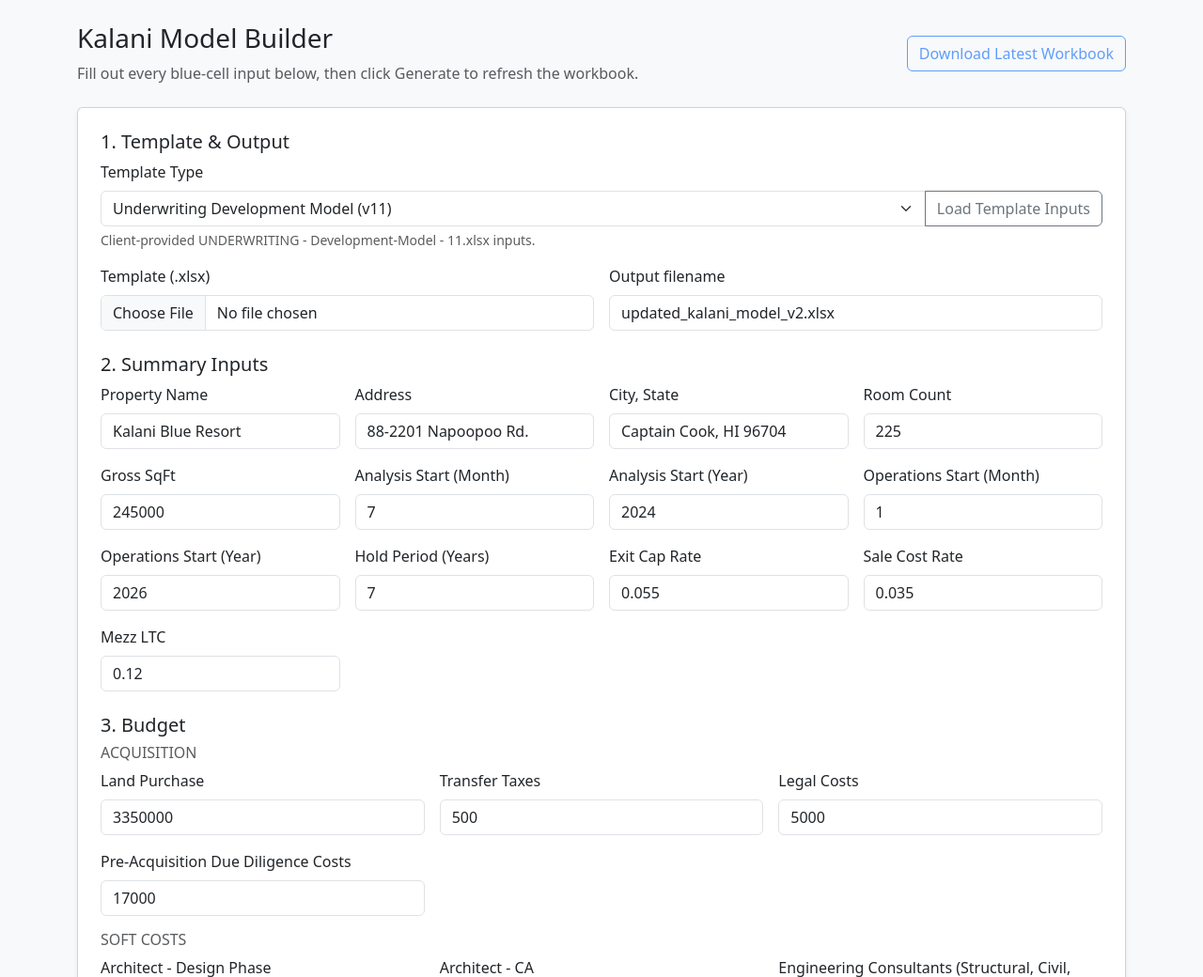
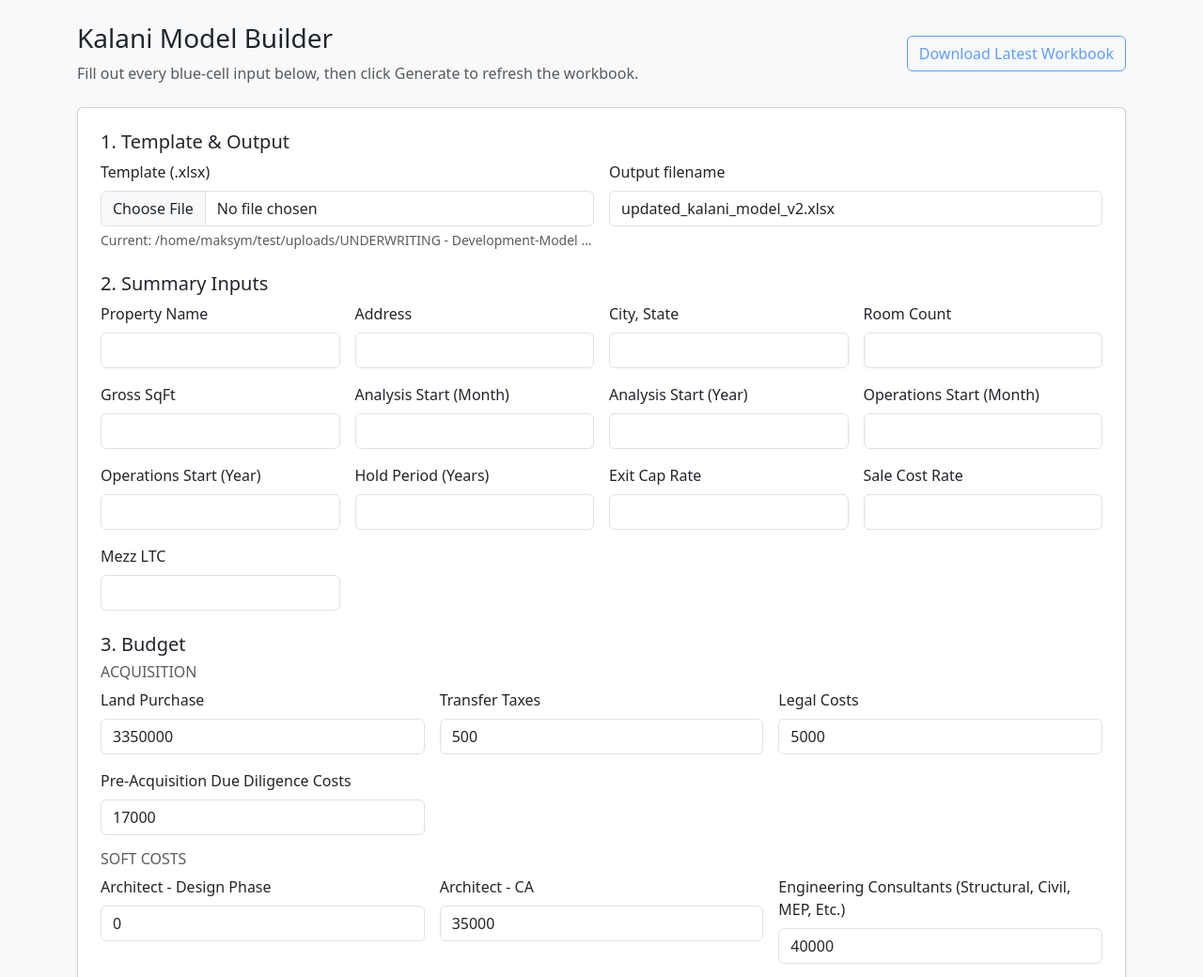
Before and after one commit to trusttogether/kalani_model_builder, a Flask app: page / in a window 1280 px wide. Shown: the top 1040 px of the page at 94% size. Run offline with Flask 3, Linux system fonts and the light colour scheme.

Commit message:
Refactor app.py and update kalani_config.yaml to remove template loading functionality
- Removed the template selection and loading logic from the application, including associated preset configurations.
- Updated `kalani_config.yaml` to reset input fields to empty strings for initial setup.
- Simplified the index route in `app.py` to streamline the configuration loading process.
- Adjusted README instructions to reflect the removal of the template loading feature.

```diff
--- a/app.py
+++ b/app.py
@@ -2,7 +2,6 @@ import os
 import sys
 import subprocess
 from pathlib import Path
-from typing import Dict
 
 from flask import (
     Flask,
@@ -23,21 +22,6 @@ CONFIG_PATH = BASE_DIR / "kalani_config.yaml"
 SCRIPT_PATH = BASE_DIR / "rebuild_kalani.py"
 UPLOAD_DIR = BASE_DIR / "uploads"
 UPLOAD_DIR.mkdir(exist_ok=True)
-PRESET_DIR = BASE_DIR / "presets"
-
-TEMPLATE_PRESETS: Dict[str, Dict[str, object]] = {
-    "acre_hotel": {
-        "label": "A.CRE Hotel Development (v1.57)",
-        "description": "Original A.CRE underwriting template with Kalani sample inputs.",
-        "path": PRESET_DIR / "acre_hotel.yaml",
-    },
-    "underwriting_dev11": {
-        "label": "Underwriting Development Model (v11)",
-        "description": "Client-provided UNDERWRITING - Development-Model - 11.xlsx inputs.",
-        "path": PRESET_DIR / "underwriting_dev11.yaml",
-    },
-}
-DEFAULT_TEMPLATE_SLUG = next(iter(TEMPLATE_PRESETS))
 
 app = Flask(__name__)
 app.secret_key = "kalani-automation"
@@ -47,10 +31,7 @@ def load_config() -> dict:
     if CONFIG_PATH.exists():
         with CONFIG_PATH.open("r", encoding="utf-8") as fh:
             return yaml.safe_load(fh) or {}
-    preset = load_preset_config(DEFAULT_TEMPLATE_SLUG)
-    if preset:
-        ensure_section(preset, "project")["template_type"] = DEFAULT_TEMPLATE_SLUG
-    return preset or {}
+    return {}
 
 
 def save_config(config: dict) -> None:
@@ -81,52 +62,16 @@ def parse_value(raw: str | None):
         return text
 
 
-def load_preset_config(slug: str) -> dict:
-    meta = TEMPLATE_PRESETS.get(slug)
-    if not meta:
-        return {}
-    path = meta["path"]
-    if not path.exists():
-        return {}
-    with path.open("r", encoding="utf-8") as fh:
-        return yaml.safe_load(fh) or {}
-
-
 @app.route("/", methods=["GET", "POST"])
 def index():
     cfg = load_config()
     project = ensure_section(cfg, "project")
-    current_template_slug = project.get("template_type") or DEFAULT_TEMPLATE_SLUG
-    project["template_type"] = current_template_slug
     summary_inputs = ensure_section(cfg, "summary", "inputs")
     budget_cfg = cfg.setdefault("budget", {})
     cell_inputs = cfg.setdefault("cell_inputs", {})
     row_ranges = cfg.setdefault("row_ranges", [])
 
     if request.method == "POST":
-        action = request.form.get("action", "generate")
-        selected_template = request.form.get("template_type") or current_template_slug
-        if selected_template not in TEMPLATE_PRESETS:
-            flash("Unknown template type selected.", "danger")
-            return redirect(url_for("index"))
-        template_changed = selected_template != current_template_slug or action == "load_template"
-        if template_changed:
-            preset_cfg = load_preset_config(selected_template)
-            if not preset_cfg:
-                flash("Preset file missing for selected template.", "danger")
-                return redirect(url_for("index"))
-            cfg = preset_cfg
-            project = ensure_section(cfg, "project")
-            project["template_type"] = selected_template
-            summary_inputs = ensure_section(cfg, "summary", "inputs")
-            budget_cfg = cfg.setdefault("budget", {})
-            cell_inputs = cfg.setdefault("cell_inputs", {})
-            row_ranges = cfg.setdefault("row_ranges", [])
-            if action == "load_template":
-                save_config(cfg)
-                flash(f"Loaded defaults for {TEMPLATE_PRESETS[selected_template]['label']}.", "info")
-                return redirect(url_for("index"))
-
         uploaded = request.files.get("template_file")
         if uploaded and uploaded.filename:
             save_path = UPLOAD_DIR / uploaded.filename
@@ -189,7 +134,6 @@ def index():
             if val is not None:
                 rr["value"] = parse_value(val)
 
-        project["template_type"] = selected_template
         save_config(cfg)
 
         try:
@@ -217,7 +161,6 @@ def index():
         budget=budget_cfg,
         cell_inputs=cell_inputs,
         row_ranges=row_ranges,
-        template_options=TEMPLATE_PRESETS,
         has_output=Path(project.get("output", "updated_kalani_model_v2.xlsx")).exists(),
     )
 
--- a/kalani_config.yaml
+++ b/kalani_config.yaml
@@ -10,20 +10,20 @@ summary:
     refi_note: Refi planned Month 30 after stabilization
     distribution_note: Post-refi distributions 70/30 split
   inputs:
-    property_name: Kalani Blue Resort
-    address: 88-2201 Napoopoo Rd.
-    city_state_zip: Captain Cook, HI 96704
-    room_count: 225
-    gross_square_feet: 245000
-    analysis_start_month: 7
-    analysis_start_year: 2024
-    operations_start_month: 1
-    operations_start_year: 2026
-    hold_period_years: 7
+    property_name: ''
+    address: ''
+    city_state_zip: ''
+    room_count: ''
+    gross_square_feet: ''
+    analysis_start_month: ''
+    analysis_start_year: ''
+    operations_start_month: ''
+    operations_start_year: ''
+    hold_period_years: ''
     mezz_toggle: true
-    exit_cap_rate: 0.055
-    sale_cost_rate: 0.035
-    mezz_ltc: 0.12
+    exit_cap_rate: ''
+    sale_cost_rate: ''
+    mezz_ltc: ''
     senior_floor_rate: 0.03
     senior_ceiling_rate: 0.05
     perm_floor_rate: 0.03
--- a/templates/index.html
+++ b/templates/index.html
@@ -33,29 +33,13 @@
       <form method="post" enctype="multipart/form-data" class="card p-4 shadow-sm bg-white" id="kalani-form">
         <section class="mb-4">
           <h2 class="h5">1. Template & Output</h2>
-          <div class="row g-3 mb-3">
-            <div class="col-md-12">
-              <label class="form-label">Template Type</label>
-              <div class="input-group">
-                <select name="template_type" class="form-select">
-                  {% for slug, meta in template_options.items() %}
-                    <option value="{{ slug }}" {% if project.get('template_type') == slug %}selected{% endif %}>
-                      {{ meta.label }}
-                    </option>
-                  {% endfor %}
-                </select>
-                <button class="btn btn-outline-secondary" name="action" value="load_template">Load Template Inputs</button>
-              </div>
-              {% set selected_meta = template_options.get(project.get('template_type')) %}
-              {% if selected_meta %}
-                <div class="form-text">{{ selected_meta.description }}</div>
-              {% endif %}
-            </div>
-          </div>
           <div class="row g-3">
             <div class="col-md-6">
               <label class="form-label">Template (.xlsx)</label>
               <input type="file" name="template_file" class="form-control" accept=".xlsx,.xlsm">
+              {% if project.get('template') %}
+                <div class="form-text text-truncate">Current: {{ project.get('template') }}</div>
+              {% endif %}
             </div>
             <div class="col-md-6">
               <label class="form-label">Output filename</label>
```
Also changed, not shown: README.md, 1 other file.
